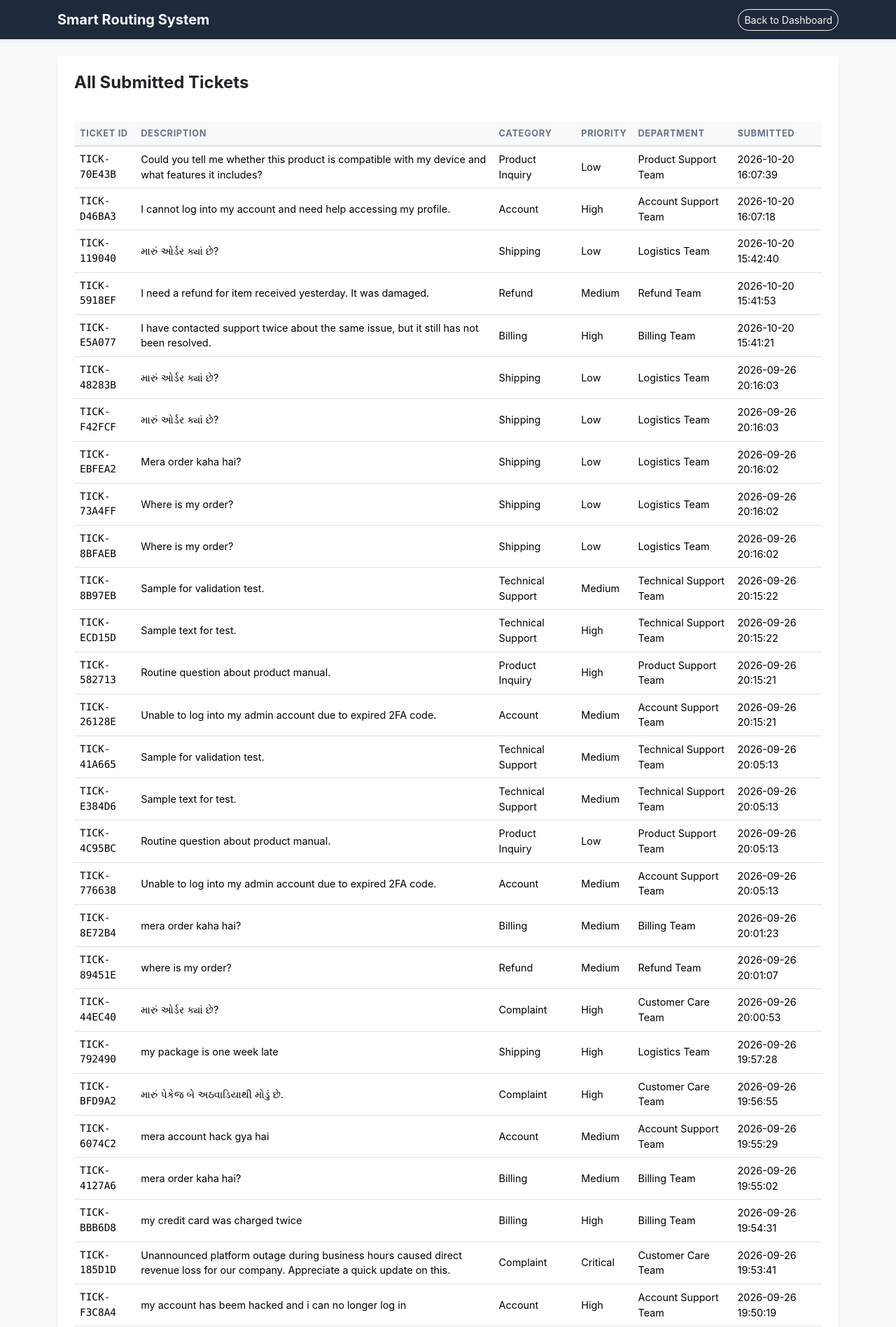
After one commit to Pranjal-1307/customer-support-ticket-routing, a Flask app: page /admin/tickets in a window 1280 px wide. The commit adds this page. Shown: the top 1896 px of the page at 70% size. Run offline with Flask 3, Linux system fonts and the light colour scheme; data comes from the database, SQL or seed files in the repository.

Commit message:
Add admin view all tickets page

```diff
--- a/app/app.py
+++ b/app/app.py
@@ -113,6 +113,19 @@ init_db()
 @app.route('/')
 def index():
     return render_template('index.html')
+
+
+@app.route('/admin/tickets')
+def view_all_tickets():
+    conn = get_db_connection()
+    try:
+        tickets = conn.execute(
+            "SELECT ticket_id, ticket_text, category, priority, department, created_at "
+            "FROM tickets ORDER BY created_at DESC, id DESC"
+        ).fetchall()
+    finally:
+        conn.close()
+    return render_template('tickets.html', tickets=tickets)
 
 
 def _validated_request_ticket_text():
--- a/app/templates/index.html
+++ b/app/templates/index.html
@@ -250,7 +250,10 @@
                 <div class="card border-0 shadow-sm rounded-4 mb-4 bg-white">
                     <div class="card-header bg-white border-0 p-4 pb-0 d-flex justify-content-between align-items-center">
                         <h5 class="fw-bold text-dark mb-0"><i class="fa-solid fa-clock-rotate-left me-2 text-primary"></i>Recent Submitted Tickets & Human Feedback</h5>
-                        <small class="text-muted">Click 'Correct' to submit agent priority adjustment</small>
+                        <div class="d-flex align-items-center gap-3">
+                            <a class="btn btn-sm btn-outline-primary rounded-pill" href="{{ url_for('view_all_tickets') }}">View All Tickets</a>
+                            <small class="text-muted">Click 'Correct' to submit agent priority adjustment</small>
+                        </div>
                     </div>
                     <div class="card-body p-4">
                         <div class="table-responsive">
--- /dev/null
+++ b/app/templates/tickets.html
@@ -0,0 +1,57 @@
+<!DOCTYPE html>
+<html lang="en">
+<head>
+    <meta charset="UTF-8">
+    <meta name="viewport" content="width=device-width, initial-scale=1.0">
+    <title>All Tickets | Customer Support Ticket Routing</title>
+    <link href="https://cdn.jsdelivr.net/npm/bootstrap@5.3.2/dist/css/bootstrap.min.css" rel="stylesheet">
+    <link rel="stylesheet" href="{{ url_for('static', filename='style.css') }}">
+</head>
+<body class="bg-light">
+    <nav class="navbar navbar-dark bg-dark shadow-sm">
+        <div class="container">
+            <a class="navbar-brand fw-bold" href="{{ url_for('index') }}">Smart Routing System</a>
+            <a class="btn btn-outline-light btn-sm rounded-pill" href="{{ url_for('index') }}">Back to Dashboard</a>
+        </div>
+    </nav>
+    <main class="container py-4">
+        <div class="card border-0 shadow-sm rounded-4">
+            <div class="card-header bg-white border-0 p-4 pb-0">
+                <h1 class="h4 fw-bold text-dark mb-3">All Submitted Tickets</h1>
+            </div>
+            <div class="card-body p-4">
+                {% if tickets %}
+                <div class="table-responsive">
+                    <table class="table table-hover align-middle">
+                        <thead class="table-light">
+                            <tr>
+                                <th>Ticket ID</th>
+                                <th>Description</th>
+                                <th>Category</th>
+                                <th>Priority</th>
+                                <th>Department</th>
+                                <th>Submitted</th>
+                            </tr>
+                        </thead>
+                        <tbody>
+                            {% for ticket in tickets %}
+                            <tr>
+                                <td class="font-monospace">{{ ticket.ticket_id }}</td>
+                                <td>{{ ticket.ticket_text }}</td>
+                                <td>{{ ticket.category }}</td>
+                                <td>{{ ticket.priority }}</td>
+                                <td>{{ ticket.department }}</td>
+                                <td>{{ ticket.created_at or '—' }}</td>
+                            </tr>
+                            {% endfor %}
+                        </tbody>
+                    </table>
+                </div>
+                {% else %}
+                <p class="text-muted mb-0">No tickets have been submitted yet.</p>
+                {% endif %}
+            </div>
+        </div>
+    </main>
+</body>
+</html>
```
